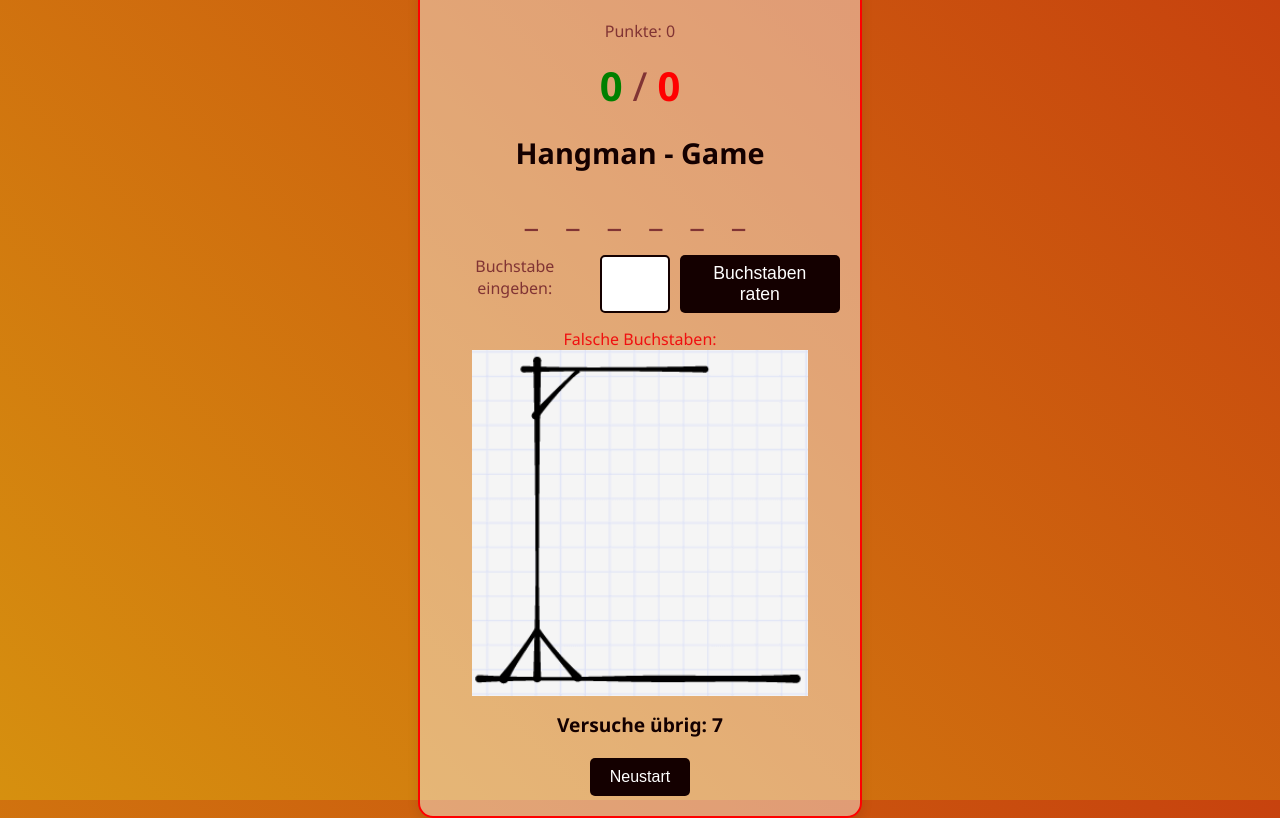
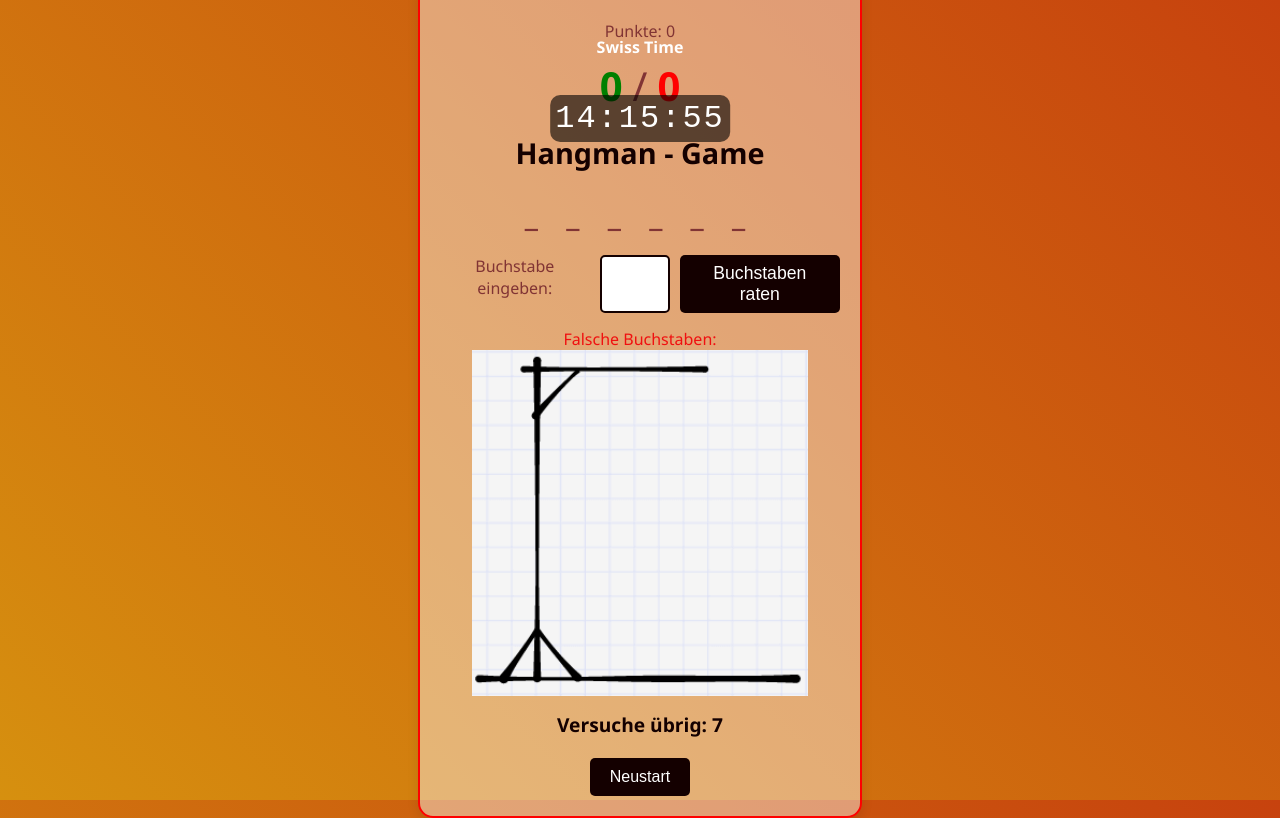
Before and after one commit to quentin-69/hangman-game, a plain HTML site: page index.html in a window 1280 px wide. Drawn offline with Linux system fonts and the light colour scheme.

Commit message:
Add clock

```diff
--- a/index.html
+++ b/index.html
@@ -40,3 +40,8 @@
     <script src="javascript.js"></script>
 </body>
 </html>
+
+<div id="clock-container" class="clock-container">
+    <p id="swiss-time-label" class="swiss-time-label">Swiss Time</p>
+    <p id="current-time" class="current-time"></p>
+</div>
--- a/javascript.js
+++ b/javascript.js
@@ -94,3 +94,27 @@ restartButton.addEventListener('click', startGame);
 submitButton.addEventListener('click', handleGuess);
 
 loadWords();
+
+// Funktion zum Abrufen der Schweizer Zeit und Anzeige im Format HH:MM:SS
+function updateSwissTime() {
+    // Optionen für die Anzeige der Uhrzeit
+    const options = {
+        timeZone: 'Europe/Zurich',
+        hour: '2-digit',
+        minute: '2-digit',
+        second: '2-digit',
+        hour12: false
+    };
+
+    // Aktuelle Zeit in der Schweiz holen
+    const swissTime = new Date().toLocaleTimeString('de-CH', options);
+
+    // Die Uhrzeit im HTML-Element anzeigen
+    document.getElementById('current-time').textContent = swissTime;
+}
+
+// Die Zeit jede Sekunde aktualisieren
+setInterval(updateSwissTime, 1000);
+
+// Beim Laden der Seite die Zeit sofort anzeigen
+updateSwissTime();
--- a/styles.css
+++ b/styles.css
@@ -373,3 +373,33 @@ button:hover {
 #win-loose-count p {
     margin: 0; /* Entfernt den Standardabstand zwischen den <p> Tags */
 }
+
+/* Container für die Uhr */
+#clock-container {
+    position: fixed;  /* Fixiert die Uhr an der oberen Seite */
+    top: 20px;        /* 20px Abstand von oben */
+    left: 50%;        /* Positioniert die Uhr horizontal in der Mitte */
+    transform: translateX(-50%);  /* Kompensiert die Breite des Containers für perfekte Zentrierung */
+    display: flex;
+    flex-direction: column;
+    justify-content: center;
+    align-items: center;
+    text-align: center;
+}
+
+.swiss-time-label {
+    font-size: 1em;  /* Etwas kleinere Schriftgröße */
+    font-weight: bold;
+    margin-bottom: 5px;
+    color: #ffffff;
+}
+
+.current-time {
+    font-size: 2em; /* Kleinere Schriftgröße als vorher */
+    color: #ffffff;
+    font-family: 'Courier New', Courier, monospace; /* Monospaced Schriftart für den digitalen Look */
+    letter-spacing: 2px;
+    padding: 5px;
+    background-color: rgba(0, 0, 0, 0.6); /* Halbtransparenter Hintergrund */
+    border-radius: 10px;
+}
```
